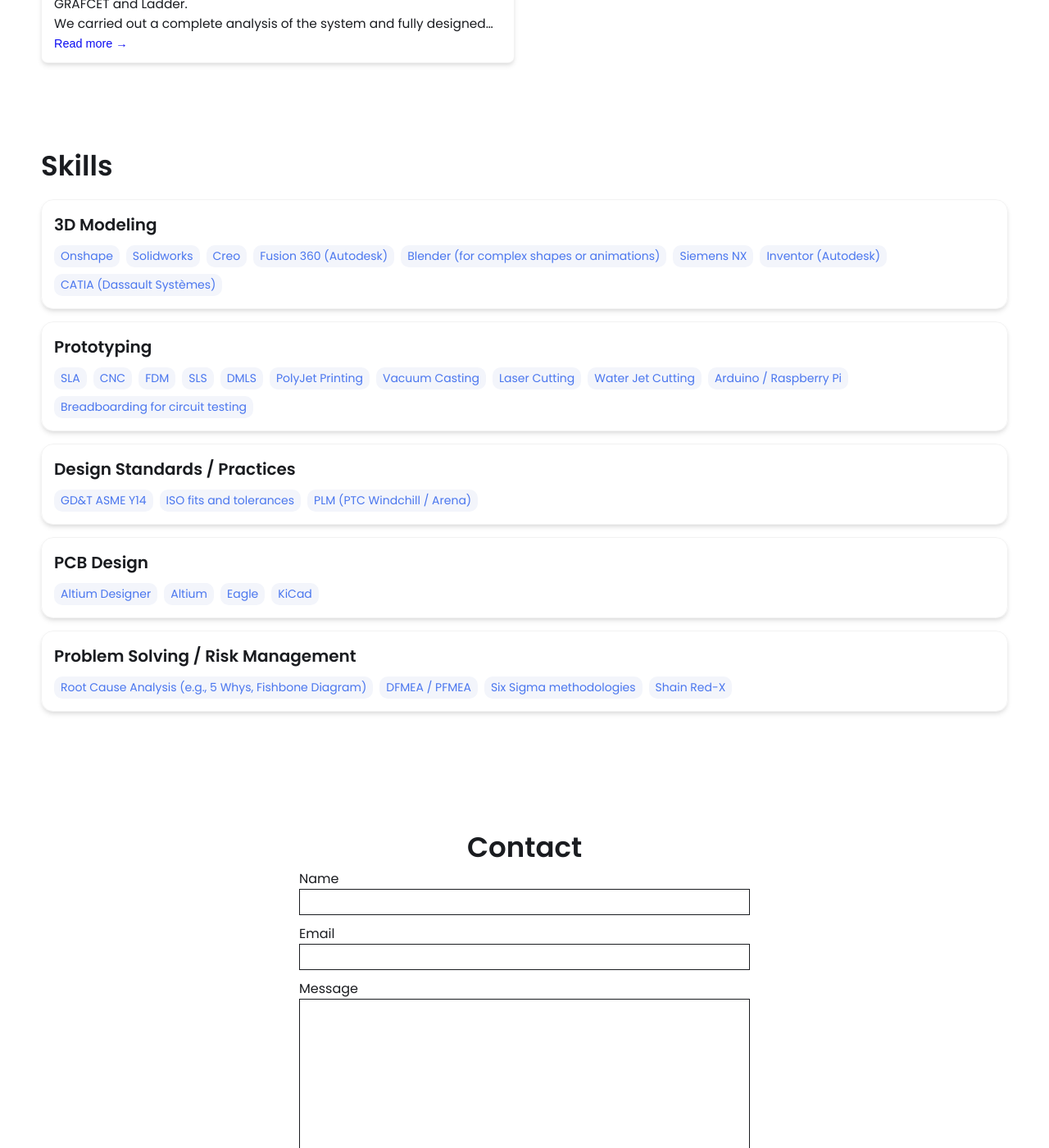
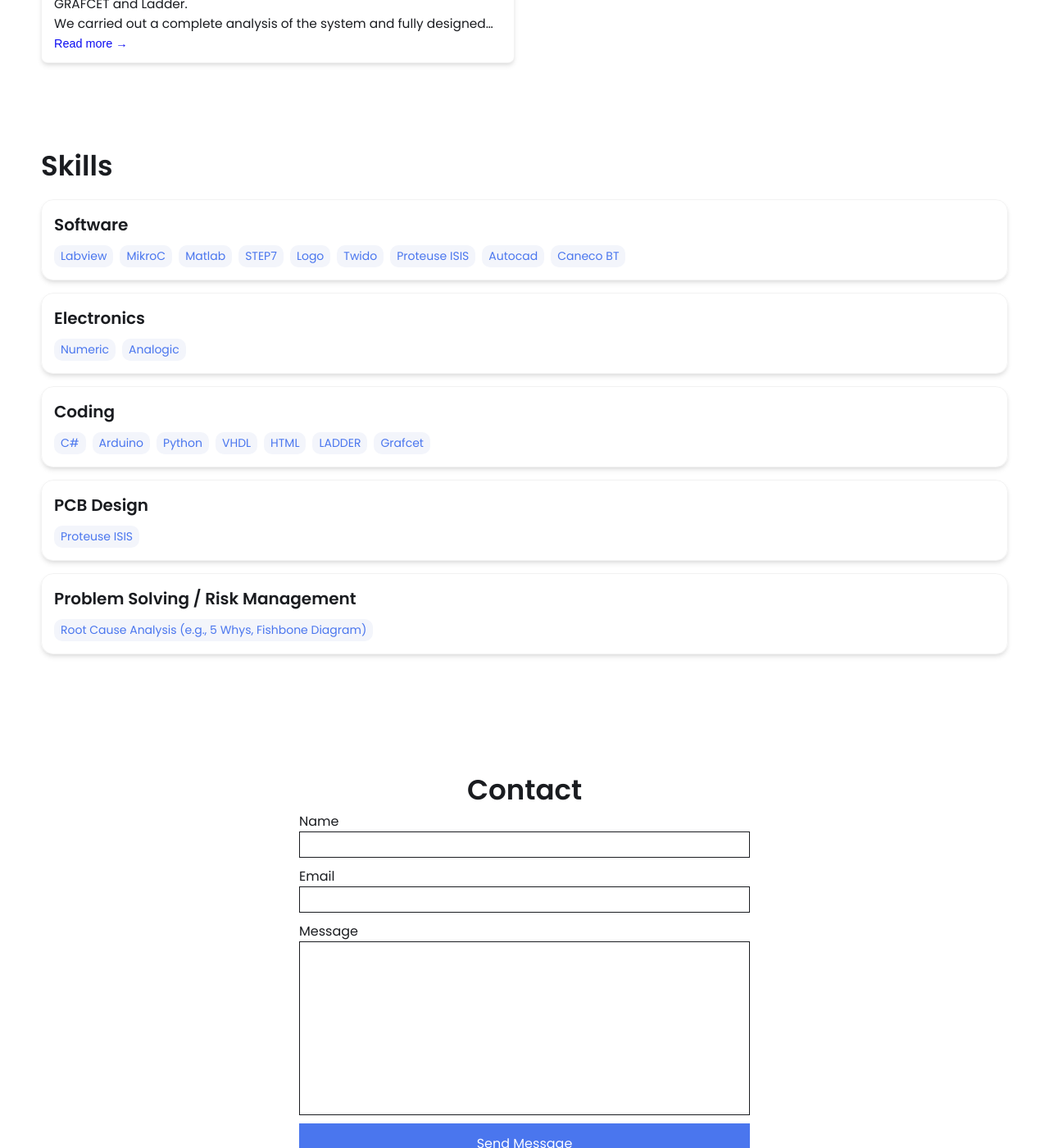
Before and after one commit to med-habbi/med-habbi.github.io, a Jekyll site: the page built from index.html, in a window 1280 px wide and 1400 px high, scrolled down 2289 px. Shown: the whole window at 82% size. Built offline with Jekyll 4.4.1, drawn with Linux system fonts in a browser that asks for light colours.

Commit message:
Update _config.yml

```diff
--- a/_config.yml
+++ b/_config.yml
@@ -26,7 +26,7 @@ profile_image: ./assets/images/profile-image/fd66880c-fd3d-4b32-b4e0-295c46bdc7d
 
 # Link your resume
 # You can place your resume in assets/resume/{resume file.pdf} or add external link such as pdf saved in google drive
-resume-url: https://drive.google.com/file/d/1VQawktuY7tnvx1j2ZP5xwG8rUsswJXzX/view?usp=drivesdk
+resume-url: ./assets/resume/resume.pdf
 
 
 # Set up external links - this will show up as small icons next to your name.
@@ -46,50 +46,39 @@ external-links:    # input only your own url slug. The icons with missing entrie
 
 # Skills Section - Add the list of your Skills by categories/tools. The indentation for each level needs to be precise.
 skills:
-  - category: 3D Modeling
+  - category: Software
     tools:
-    - Onshape
-    - Solidworks
-    - Creo
-    - Fusion 360 (Autodesk)
-    - Blender (for complex shapes or animations)
-    - Siemens NX
-    - Inventor (Autodesk)
-    - CATIA (Dassault Systèmes)
-  - category: Prototyping
+    - Labview
+    - MikroC
+    - Matlab
+    - STEP7
+    - Logo
+    - Twido
+    - Proteuse ISIS
+    - Autocad
+    - Caneco BT
+  - category: Electronics
     tools:
-    - SLA
-    - CNC
-    - FDM
-    - SLS
-    - DMLS
-    - PolyJet Printing
-    - Vacuum Casting
-    - Laser Cutting
-    - Water Jet Cutting
-    - Arduino / Raspberry Pi
-    - Breadboarding for circuit testing
-  - category: Design Standards / Practices
+    - Numeric
+    - Analogic
+  - category: Coding
     tools:
-    - GD&T ASME Y14
-    - ISO fits and tolerances
-    - PLM (PTC Windchill / Arena)
+    - C#
+    - Arduino
+    - Python
+    - VHDL
+    - HTML
+    - LADDER
+    - Grafcet
   - category: PCB Design
     tools:
-    - Altium Designer
-    - Altium
-    - Eagle
-    - KiCad
+    - Proteuse ISIS
   - category: Problem Solving / Risk Management
     tools:
     - Root Cause Analysis (e.g., 5 Whys, Fishbone Diagram)
-    - DFMEA / PFMEA
-    - Six Sigma methodologies
-    - Shain Red-X
-
 
 # Contact Form Setup. Setup an account and copy over the key. When someone fills out the form, it will be received in your email.
-formspree-key:   https://formspree.io/f/{8-digit key}
+formspree-key:   https://formspree.io/f/mldjowzq
 
 
 
```
